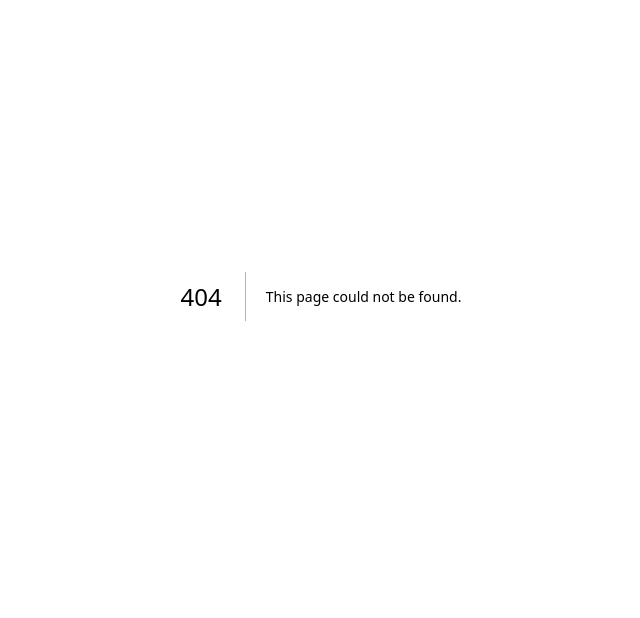
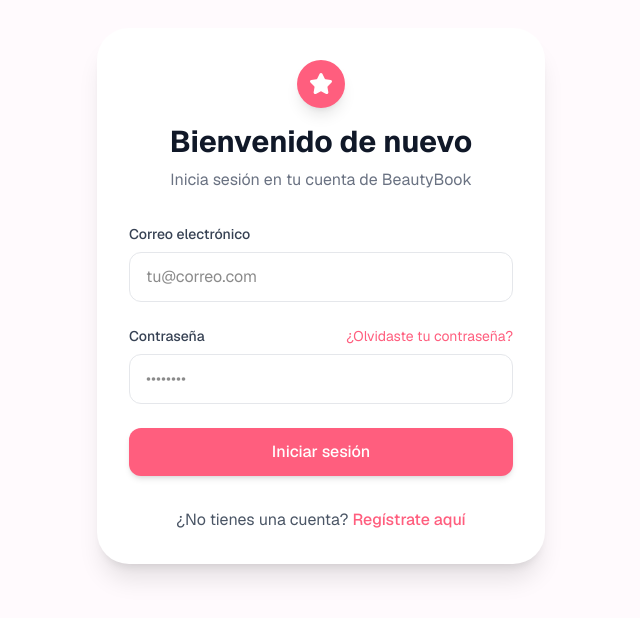
Before and after one commit to ao-oj05/Beauty_Book_Frontend, a Next.js app: page /login in a window 1280 px wide. Before the commit this address had no page. Shown: the part 104-722 px from the top of the page, without its empty margins (319-959 px from the left). Built offline with nearby package versions, Linux system fonts and the light colour scheme.

Commit message:
agregadas las vistas de inicio de sesion y registro

```diff
--- /dev/null
+++ b/src/app/login/page.tsx
@@ -0,0 +1,61 @@
+import Link from "next/link";
+import { Star } from "lucide-react";
+
+export default function LoginPage() {
+  return (
+    <div className="min-h-screen bg-surface flex items-center justify-center p-4">
+      <div className="bg-white rounded-[2rem] shadow-xl w-full max-w-md p-8">
+        <div className="flex flex-col items-center mb-8">
+          <div className="w-12 h-12 bg-primary rounded-full flex items-center justify-center text-white mb-4 shadow-lg">
+            <Star size={24} fill="white" />
+          </div>
+          <h1 className="text-3xl font-bold text-gray-900">Bienvenido de nuevo</h1>
+          <p className="text-gray-500 mt-2">Inicia sesión en tu cuenta de BeautyBook</p>
+        </div>
+
+        <form className="space-y-6" action="/dashboard">
+          <div>
+            <label className="block text-sm font-medium text-gray-700 mb-2">
+              Correo electrónico
+            </label>
+            <input
+              type="email"
+              className="w-full px-4 py-3 rounded-xl border border-gray-200 focus:outline-none focus:ring-2 focus:ring-primary/50 focus:border-primary transition-colors"
+              placeholder="tu@correo.com"
+              required
+            />
+          </div>
+
+          <div>
+            <div className="flex justify-between items-center mb-2">
+              <label className="block text-sm font-medium text-gray-700">
+                Contraseña
+              </label>
+              <a href="#" className="text-sm text-primary hover:text-primary-dark">¿Olvidaste tu contraseña?</a>
+            </div>
+            <input
+              type="password"
+              className="w-full px-4 py-3 rounded-xl border border-gray-200 focus:outline-none focus:ring-2 focus:ring-primary/50 focus:border-primary transition-colors"
+              placeholder="••••••••"
+              required
+            />
+          </div>
+
+          <button
+            type="submit"
+            className="w-full bg-primary hover:bg-primary-dark text-white py-3 rounded-xl font-medium shadow-md hover:shadow-lg transition-all"
+          >
+            Iniciar sesión
+          </button>
+        </form>
+
+        <p className="text-center text-gray-600 mt-8">
+          ¿No tienes una cuenta?{' '}
+          <Link href="/register" className="text-primary font-medium hover:underline">
+            Regístrate aquí
+          </Link>
+        </p>
+      </div>
+    </div>
+  );
+}
--- /dev/null
+++ b/src/app/register/page.tsx
@@ -0,0 +1,72 @@
+import Link from "next/link";
+import { Star } from "lucide-react";
+
+export default function RegisterPage() {
+  return (
+    <div className="min-h-screen bg-surface flex items-center justify-center p-4">
+      <div className="bg-white rounded-[2rem] shadow-xl w-full max-w-md p-8">
+        <div className="flex flex-col items-center mb-8">
+          <div className="w-12 h-12 bg-primary rounded-full flex items-center justify-center text-white mb-4 shadow-lg">
+            <Star size={24} fill="white" />
+          </div>
+          <h1 className="text-3xl font-bold text-gray-900">Crear cuenta</h1>
+          <p className="text-gray-500 mt-2">Únete a BeautyBook hoy mismo</p>
+        </div>
+
+        <form className="space-y-4" action="/dashboard">
+          <div>
+            <label className="block text-sm font-medium text-gray-700 mb-1">
+              Nombre completo
+            </label>
+            <input
+              type="text"
+              className="w-full px-4 py-3 rounded-xl border border-gray-200 focus:outline-none focus:ring-2 focus:ring-primary/50 focus:border-primary transition-colors"
+              placeholder="Tu nombre"
+              required
+            />
+          </div>
+
+          <div>
+            <label className="block text-sm font-medium text-gray-700 mb-1">
+              Correo electrónico
+            </label>
+            <input
+              type="email"
+              className="w-full px-4 py-3 rounded-xl border border-gray-200 focus:outline-none focus:ring-2 focus:ring-primary/50 focus:border-primary transition-colors"
+              placeholder="tu@correo.com"
+              required
+            />
+          </div>
+
+          <div>
+            <label className="block text-sm font-medium text-gray-700 mb-1">
+              Contraseña
+            </label>
+            <input
+              type="password"
+              className="w-full px-4 py-3 rounded-xl border border-gray-200 focus:outline-none focus:ring-2 focus:ring-primary/50 focus:border-primary transition-colors"
+              placeholder="••••••••"
+              required
+            />
+          </div>
+
+          <div className="pt-2">
+            <button
+              type="submit"
+              className="w-full bg-primary hover:bg-primary-dark text-white py-3 rounded-xl font-medium shadow-md hover:shadow-lg transition-all"
+            >
+              Registrarse
+            </button>
+          </div>
+        </form>
+
+        <p className="text-center text-gray-600 mt-8">
+          ¿Ya tienes una cuenta?{' '}
+          <Link href="/login" className="text-primary font-medium hover:underline">
+            Inicia sesión
+          </Link>
+        </p>
+      </div>
+    </div>
+  );
+}
```
